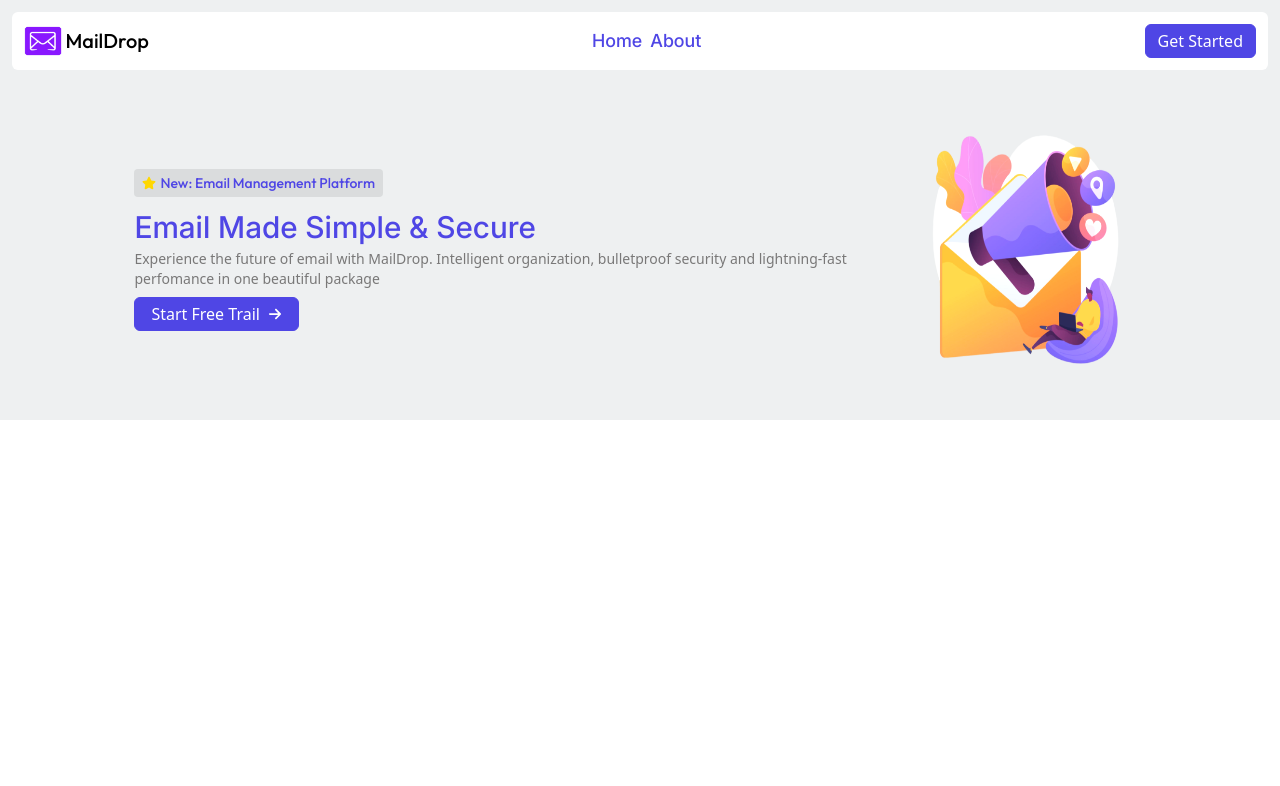
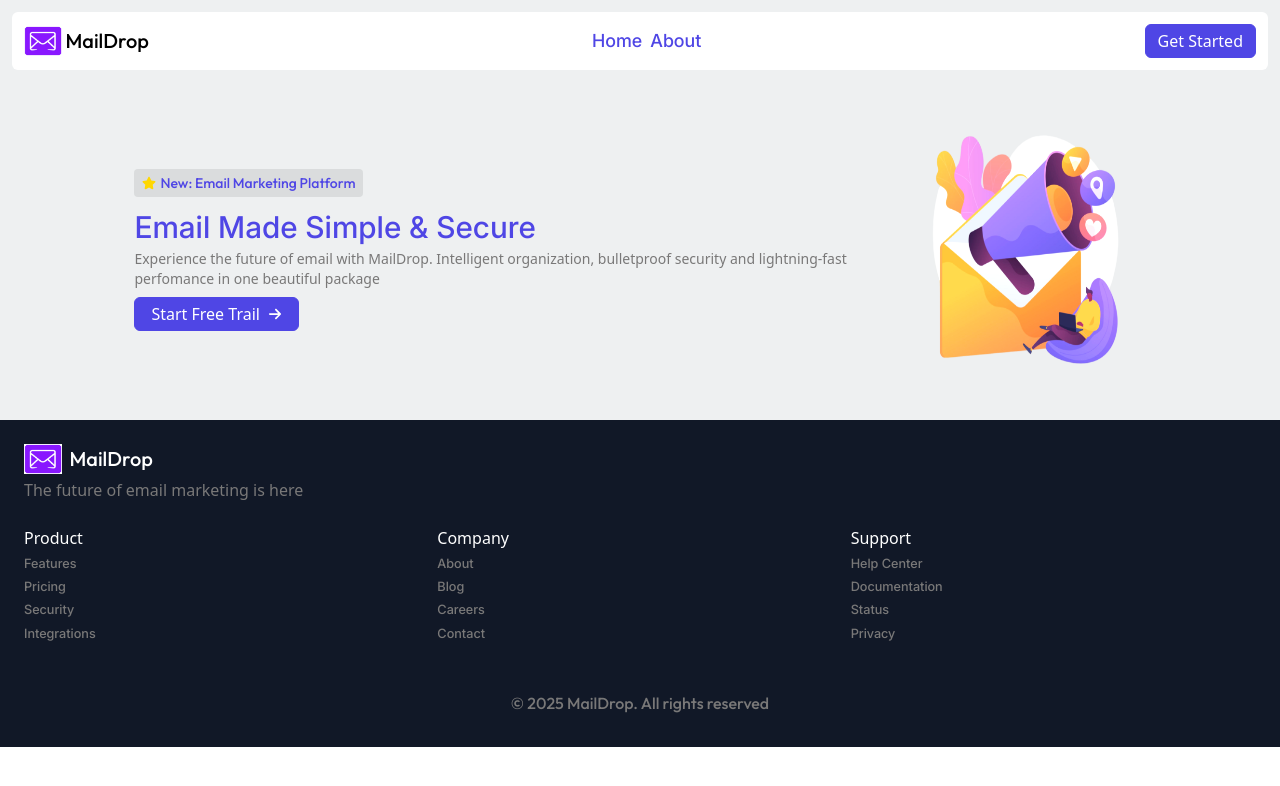
Before and after one commit to Habeebamoo/MailDrop, a React (Vite) app in the folder client/: page / in a window 1280 px wide. Shown: the top 786 px of the page. Built offline with nearby package versions, Linux system fonts and the light colour scheme.

Commit message:
created footer

```diff
--- a/client/src/components/home/Footer.tsx
+++ b/client/src/components/home/Footer.tsx
@@ -0,0 +1,41 @@
+import logo from "../../assets/logo.jpg"
+
+const Footer = () => {
+  const year = new Date().getFullYear()
+
+  return (
+    <footer className="bg-secondary p-6">
+      <div className="flex-start">
+        <img src={logo} className="h-[30px]" />
+        <span className="text-xl font-outfit ml-2 text-white">MailDrop</span>
+      </div>
+      <p className="text-accent mt-1">The future of email marketing is here</p>
+      <div className="mt-4 sm:mt-6 sm:grid sm:grid-cols-3 sm:gap-2">
+        <div className="mb-3">
+          <p className="text-white mb-1">Product</p>
+          <small>Features</small>
+          <small>Pricing</small>
+          <small>Security</small>
+          <small>Integrations</small>
+        </div>
+        <div className="mb-3">
+          <p className="text-white mb-1">Company</p>
+          <small>About</small>
+          <small>Blog</small>
+          <small>Careers</small>
+          <small>Contact</small>
+        </div>
+        <div>
+          <p className="text-white mb-1">Support</p>
+          <small>Help Center</small>
+          <small>Documentation</small>
+          <small>Status</small>
+          <small>Privacy</small>
+        </div>
+      </div>
+      <p className="mt-8 mb-2 text-accent font-outfit text-center">&copy; {year} MailDrop. All rights reserved</p>
+    </footer>
+  )
+}
+
+export default Footer
--- a/client/src/components/home/Hero.tsx
+++ b/client/src/components/home/Hero.tsx
@@ -10,7 +10,7 @@ const Hero = () => {
           <div className="max-sm:flex-center sm:flex-start">
             <p className="bg-bg2 font-outfit flex-start py-1 px-2 rounded font-open text-sm text-primary">
             <FaStar color="gold" />
-            <span className="ml-1">New: Email Management Platform</span>
+            <span className="ml-1">New: Email Marketing Platform</span>
             </p>
           </div>
           <h1 className="font-inter text-primary text-3xl max-sm:text-center mt-3">Email Made Simple & Secure</h1>
--- a/client/src/components/home/Main.tsx
+++ b/client/src/components/home/Main.tsx
@@ -0,0 +1,9 @@
+const Main = () => {
+  return (
+    <section>
+
+    </section>
+  )
+}
+
+export default Main
--- a/client/src/index.css
+++ b/client/src/index.css
@@ -18,6 +18,12 @@
 @font-face {
 	font-family: "roboto";
 	src: url("./fonts/Roboto_Condensed/static/RobotoCondensed-Medium.ttf");
+}
+
+@layer base {
+	small {
+		@apply text-accent block mb-1 font-inter;
+	}
 }
 
 @utility flex-center {
@@ -46,6 +52,7 @@
 
 @theme {
 	--color-primary: #4f46e5;
+	--color-secondary: #111827;
 	--color-accent: rgb(121, 120, 120);
 	--color-bg: rgb(238, 240, 241);
 	--color-bg2: rgb(218, 220, 221);
--- a/client/src/pages/HomePage.tsx
+++ b/client/src/pages/HomePage.tsx
@@ -1,11 +1,15 @@
+import Footer from "../components/home/Footer"
 import Header from "../components/home/Header"
 import Hero from "../components/home/Hero"
+import Main from "../components/home/Main"
 
 const HomePage = () => {
   return (
     <>
       <Header />
       <Hero />
+      <Main />
+      <Footer />
     </>
   )
 }
```
